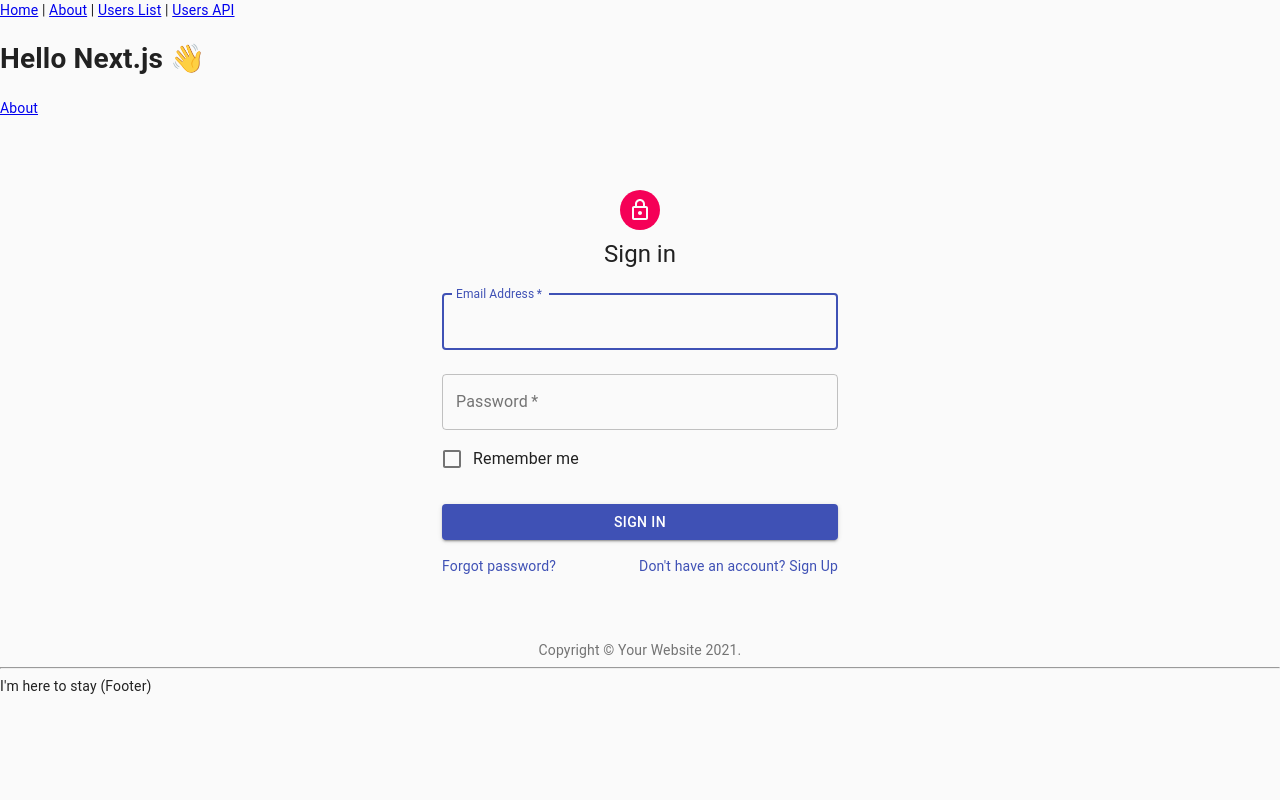
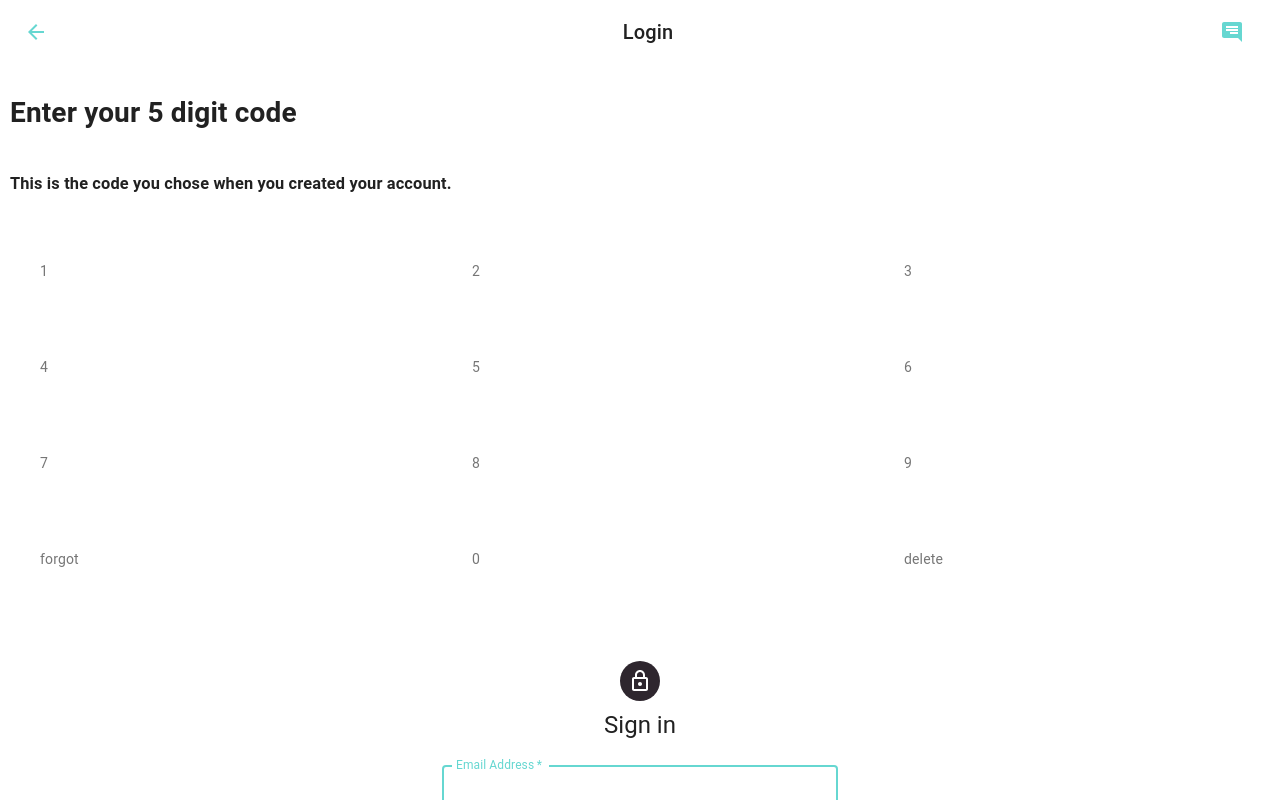
Before and after one commit to keremgocen/arco-perpetuo, a Next.js app: page / in a window 1280 px wide. Shown: the top 800 px of the page. Built offline with nearby package versions, Linux system fonts and the light colour scheme.

Commit message:
create input grid, initial version

```diff
--- /dev/null
+++ b/components/InputGrid.tsx
@@ -0,0 +1,42 @@
+import React from 'react';
+import { makeStyles, createStyles, Theme } from '@material-ui/core/styles';
+import Grid, { GridSpacing } from '@material-ui/core/Grid';
+import Paper from '@material-ui/core/Paper';
+
+const useStyles = makeStyles((theme: Theme) =>
+  createStyles({
+    root: {
+      flexGrow: 1,
+    },
+    paper: {
+      padding: theme.spacing(5),
+      textAlign: 'center',
+      color: theme.palette.text.secondary,
+      height: 50,
+      width: 50,
+    },
+    control: {
+      padding: theme.spacing(4),
+    },
+  }),
+);
+
+const InputGrid = () => {
+  const [spacing] = React.useState<GridSpacing>(2);
+  const classes = useStyles();
+  return (
+    <Grid container className={classes.root} spacing={2} justify="center">
+      <Grid item xs={12}>
+        <Grid container justify="center" spacing={spacing}>
+          {[1, 2, 3, 4, 5, 6, 7, 8, 9, 'forgot', 0, 'delete'].map((value) => (
+            <Grid key={value} item xs={4}>
+              <Paper className={classes.paper} >{value}</Paper>
+            </Grid>
+          ))}
+        </Grid>
+      </Grid>
+    </Grid>
+  )
+};
+
+export default InputGrid
--- a/components/Layout.tsx
+++ b/components/Layout.tsx
@@ -1,41 +1,78 @@
 import React, { ReactNode } from 'react'
-import Link from 'next/link'
 import Head from 'next/head'
+import { createStyles, makeStyles, Theme } from '@material-ui/core/styles';
+import AppBar from '@material-ui/core/AppBar';
+import Toolbar from '@material-ui/core/Toolbar';
+import Typography from '@material-ui/core/Typography';
+import IconButton from '@material-ui/core/IconButton';
+import ChatIcon from '@material-ui/icons/Chat';
+import ArrowBackIcon from '@material-ui/icons/ArrowBack';
+import { ThemeProvider } from '@material-ui/core/styles';
+import theme from '../theme';
 
 type Props = {
   children?: ReactNode
   title?: string
 }
 
-const Layout = ({ children, title = 'This is the default title' }: Props) => (
+const useStyles = makeStyles(({ spacing }: Theme) =>
+  createStyles({
+    root: {
+      flexGrow: 1,
+    },
+    backButton: {
+      marginRight: spacing(2),
+      color: '#66d7d1',
+    },
+    chatButton: {
+      transform: 'rotateY(180deg)',
+      color: '#66d7d1',
+    },
+    title: {
+      flexGrow: 1,
+      textAlign: 'center',
+    },
+  }),
+);
+
+const Layout = ({ children, title = 'This is the default title' }: Props) => {
+  React.useEffect(() => {
+    // Remove the server-side injected CSS.
+    const jssStyles = document.querySelector('#jss-server-side');
+    if (jssStyles && jssStyles.parentElement) {
+      jssStyles.parentElement.removeChild(jssStyles);
+    }
+  }, []);
+
+  const classes = useStyles();
+
+  return (
     <div>
       <Head>
         <title>{title}</title>
         <meta charSet="utf-8" />
         <meta name="viewport" content="initial-scale=1.0, width=device-width" />
       </Head>
-    <header>
-      <nav>
-        <Link href="/">
-          <a>Home</a>
-        </Link>{' '}
-        |{' '}
-        <Link href="/about">
-          <a>About</a>
-        </Link>{' '}
-        |{' '}
-        <Link href="/users">
-          <a>Users List</a>
-        </Link>{' '}
-        | <a href="/api/users">Users API</a>
-      </nav>
-    </header>
+      <ThemeProvider theme={theme}>
+        <div className={classes.root}>
+          <AppBar position="static" color="transparent">
+            <Toolbar>
+              <IconButton edge="start" className={classes.backButton} aria-label="menu">
+                <ArrowBackIcon />
+              </IconButton>
+              <Typography variant="h6" className={classes.title}>
+                Login
+          </Typography>
+              <IconButton edge="start" className={classes.chatButton} aria-label="menu">
+                <ChatIcon />
+              </IconButton>
+            </Toolbar>
+          </AppBar>
+        </div>
         {children}
-    <footer>
-      <hr />
-      <span>I'm here to stay (Footer)</span>
-    </footer>
+      </ThemeProvider>
     </div>
   )
+};
 
 export default Layout
--- a/pages/index.tsx
+++ b/pages/index.tsx
@@ -1,17 +1,37 @@
-import Link from 'next/link'
-import Layout from '../components/Layout'
-import SignIn from './signin'
+import React from 'react';
+import Layout from '../components/Layout';
+import InputGrid from '../components/InputGrid';
+import SignIn from './signin';
+import { createStyles, makeStyles } from '@material-ui/core/styles';
 
-const IndexPage = () => (
-  <Layout title="Home | Next.js + TypeScript Example">
-    <h1>Hello Next.js 👋</h1>
-    <p>
-      <Link href="/about">
-        <a>About</a>
-      </Link>
-    </p>
-    <SignIn />
-  </Layout>
-)
+const useStyles = makeStyles(() =>
+  createStyles({
+    h1: {
+      padding: 10,
+      flexGrow: 1,
+      textAlign: 'left',
+    },
+    h3: {
+      padding: 10,
+      flexGrow: 1,
+      textAlign: 'left',
+    },
+  }),
+);
+
+const IndexPage = () => {
+  const classes = useStyles();
+
+  return (
+    <Layout>
+      <h1 className={classes.h1}>Enter your 5 digit code</h1>
+      {/* <p> */}
+      <h3 className={classes.h3}>This is the code you chose when you created your account.</h3>
+
+      <InputGrid />
+      <SignIn />
+    </Layout>
+  )
+};
 
 export default IndexPage
--- /dev/null
+++ b/theme.tsx
@@ -0,0 +1,23 @@
+import { createMuiTheme } from '@material-ui/core/styles';
+import { Shadows } from "@material-ui/core/styles/shadows"
+import { red } from '@material-ui/core/colors';
+
+const theme = createMuiTheme({
+    shadows: Array(25).fill("none") as Shadows,
+    palette: {
+        primary: {
+            main: '#66d7d1',
+        },
+        secondary: {
+            main: '#2e262e',
+        },
+        error: {
+            main: red.A400,
+        },
+        background: {
+            default: '#fff',
+        },
+    },
+});
+
+export default theme;
```
Also changed, not shown: 1 other file (tests, documents, lock files or other folders). Lines whose indentation alone changed are shown as unchanged.
